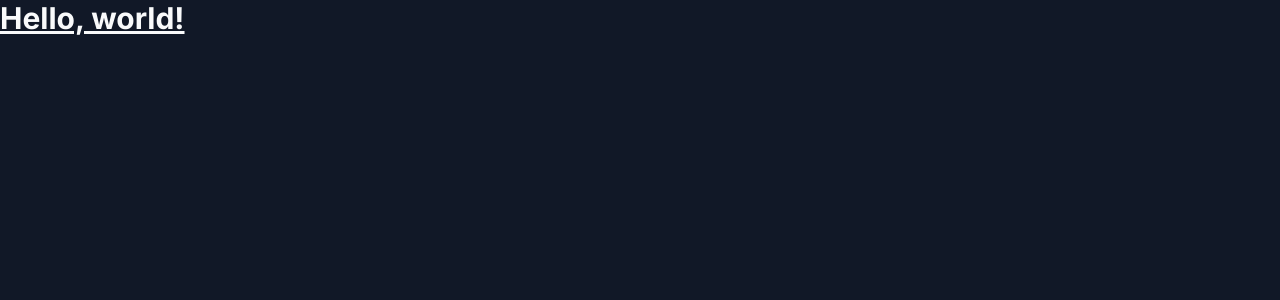
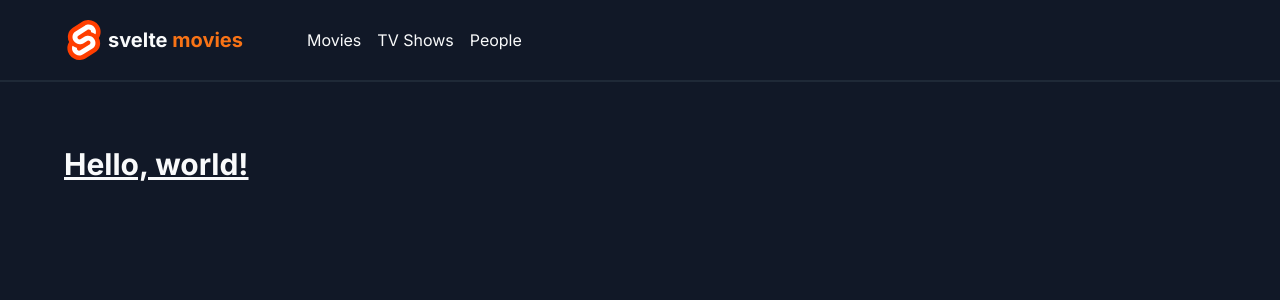
Before and after one commit to mattcroat/svelte-movies, a SvelteKit app: page / in a window 1280 px wide. Shown: the top 300 px of the page. Built offline with nearby package versions, Linux system fonts and the light colour scheme.

Commit message:
styles: Header

```diff
--- a/src/routes/+layout.svelte
+++ b/src/routes/+layout.svelte
@@ -6,4 +6,21 @@
 	<title>Svelte Movies</title>
 </svelte:head>
 
-<slot />
+<header class="flex py-5 px-16 items-center gap-16 border-b-2 border-gray-800">
+	<h1 class="font-bold flex gap-1 items-center text-xl">
+		<img class="w-10 h-10" src="/logo.svg" alt="Svelte logo" />
+		<div>
+			svelte <span class="text-orange-500">movies</span>
+		</div>
+	</h1>
+
+	<nav class="capitalize flex gap-4">
+		<a href="/movies">movies</a>
+		<a href="/shows">TV shows</a>
+		<a href="/people">people</a>
+	</nav>
+</header>
+
+<main class="p-16">
+	<slot />
+</main>
```
Also changed, not shown: static/logo.svg (added).
